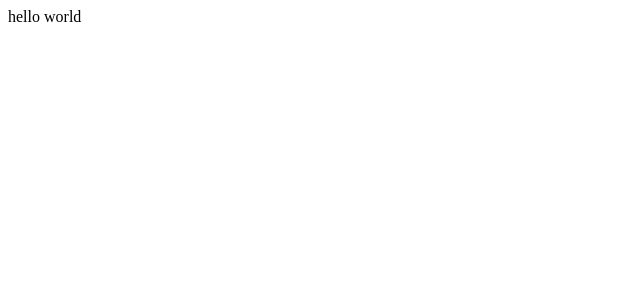
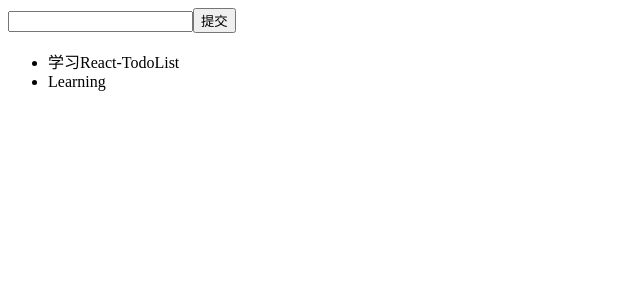
Before and after one commit to wangjiawei1996/React-TodoList, a React (Create React App) app: page / in a window 1280 px wide. Shown: the top 300 px of the page, without its empty margins (0-640 px from the left). Built offline with nearby package versions, Linux system fonts and the light colour scheme.

Commit message:
feat:TodoList build

```diff
--- a/src/App.js
+++ /dev/null
@@ -1,13 +0,0 @@
-import React,{ Component } from 'react';
-
-class App extends Component {
-  render() {
-    return (
-      <div>
-        hello world
-      </div>
-    );
-  }
-}
-
-export default App;
--- /dev/null
+++ b/src/TodoList.js
@@ -0,0 +1,16 @@
+import React, { Component, Fragment} from 'react';
+
+class TodoList extends Component {
+    render() {
+        return (
+            <Fragment>
+							<div><input /><button>提交</button></div>
+							<ul>
+								<li>学习React-TodoList</li>
+								<li>Learning</li>
+							</ul>
+						</Fragment>
+        )
+    }
+}
+export default TodoList;
--- a/src/index.js
+++ b/src/index.js
@@ -1,8 +1,7 @@
 import React from 'react';
 import ReactDOM from 'react-dom';
-import App from './App';
-//在React中，当用自己定义的标签时，首字母要大写，若发现有小写的，则为标准的h5语法
-ReactDOM.render(<App />, document.getElementById('root'));
+import TodoList from './TodoList';
+ReactDOM.render(<TodoList />, document.getElementById('root'));
 
 // If you want your app to work offline and load faster, you can change
 // unregister() to register() below. Note this comes with some pitfalls.
```
